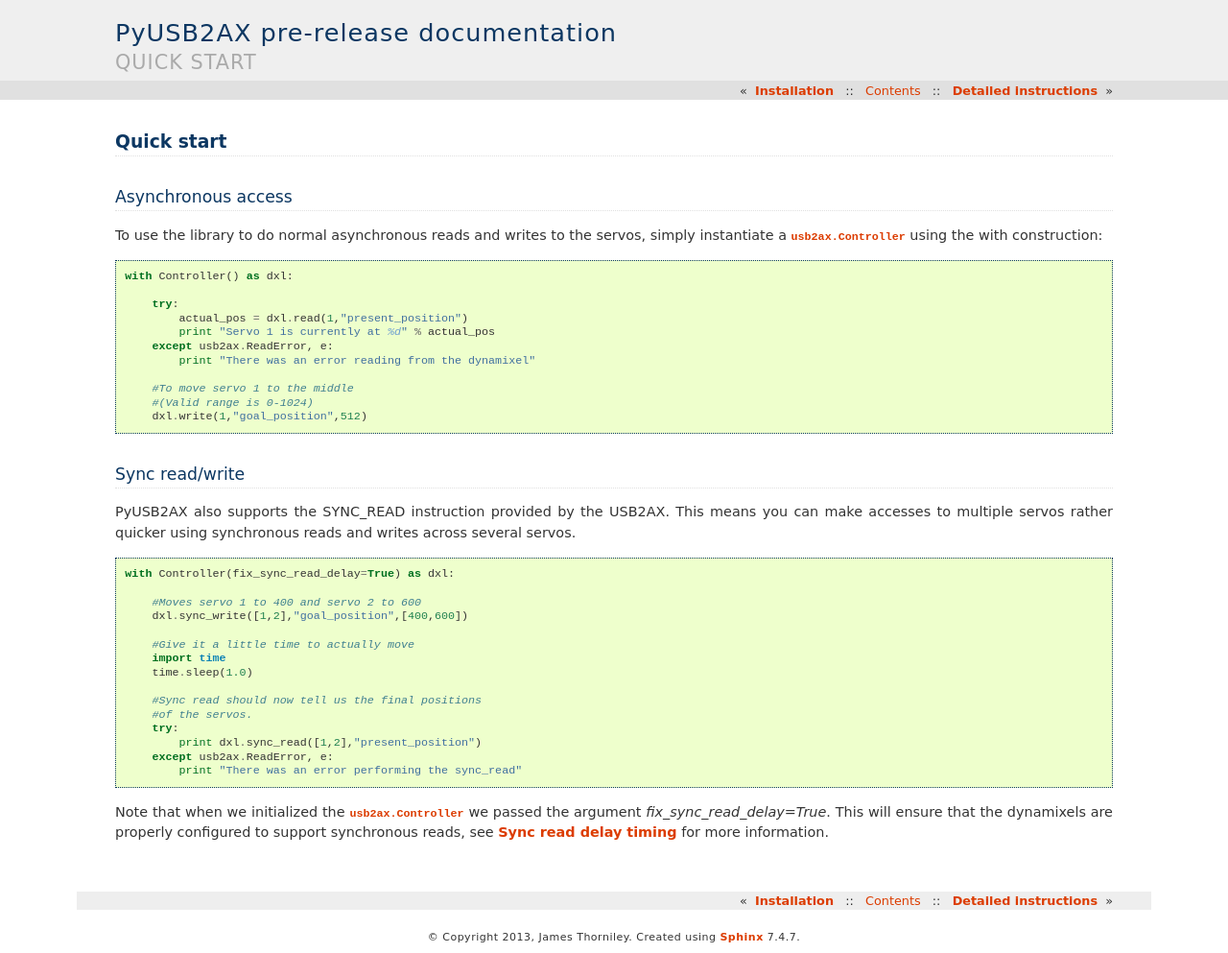
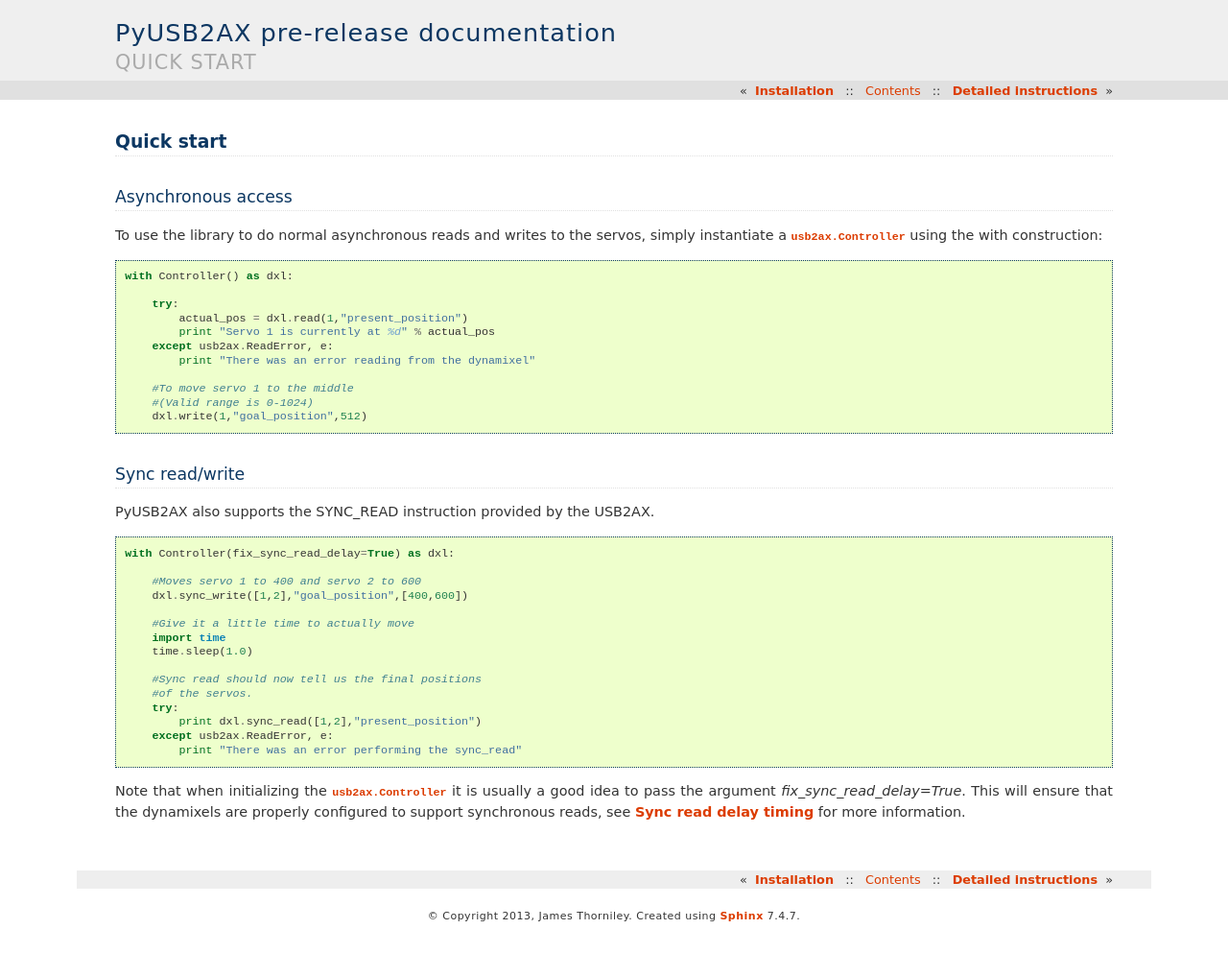
Before and after one commit to jthorniley/pyusb2ax, a Sphinx documentation site: the page built from doc/source/quickstart.rst, in a window 1280 px wide. Shown: the whole page at 96% size. Built offline with Sphinx 7.4.7, drawn with Linux system fonts in a browser that asks for light colours; after the commit the page ends 972 px from its top, so only the background shows below that.

Commit message:
Remove "you" from docs

```diff
--- a/doc/source/quickstart.rst
+++ b/doc/source/quickstart.rst
@@ -24,9 +24,7 @@
 Sync read/write
 ---------------
 
-PyUSB2AX also supports the SYNC_READ instruction provided by the USB2AX. This
-means you can make accesses to multiple servos rather quicker
-using synchronous reads and writes across several servos.
+PyUSB2AX also supports the SYNC_READ instruction provided by the USB2AX.
 
 ::
 
@@ -46,7 +44,8 @@
         except usb2ax.ReadError, e:
             print "There was an error performing the sync_read"
 
-Note that when we initialized the :py:class:`usb2ax.Controller` we
-passed the argument `fix_sync_read_delay=True`. This will ensure that
+Note that when initializing the :py:class:`usb2ax.Controller` it is usually
+a good idea to
+pass the argument `fix_sync_read_delay=True`. This will ensure that
 the dynamixels are properly configured to support synchronous reads,
 see :ref:`sync-read-detail` for more information.
```
